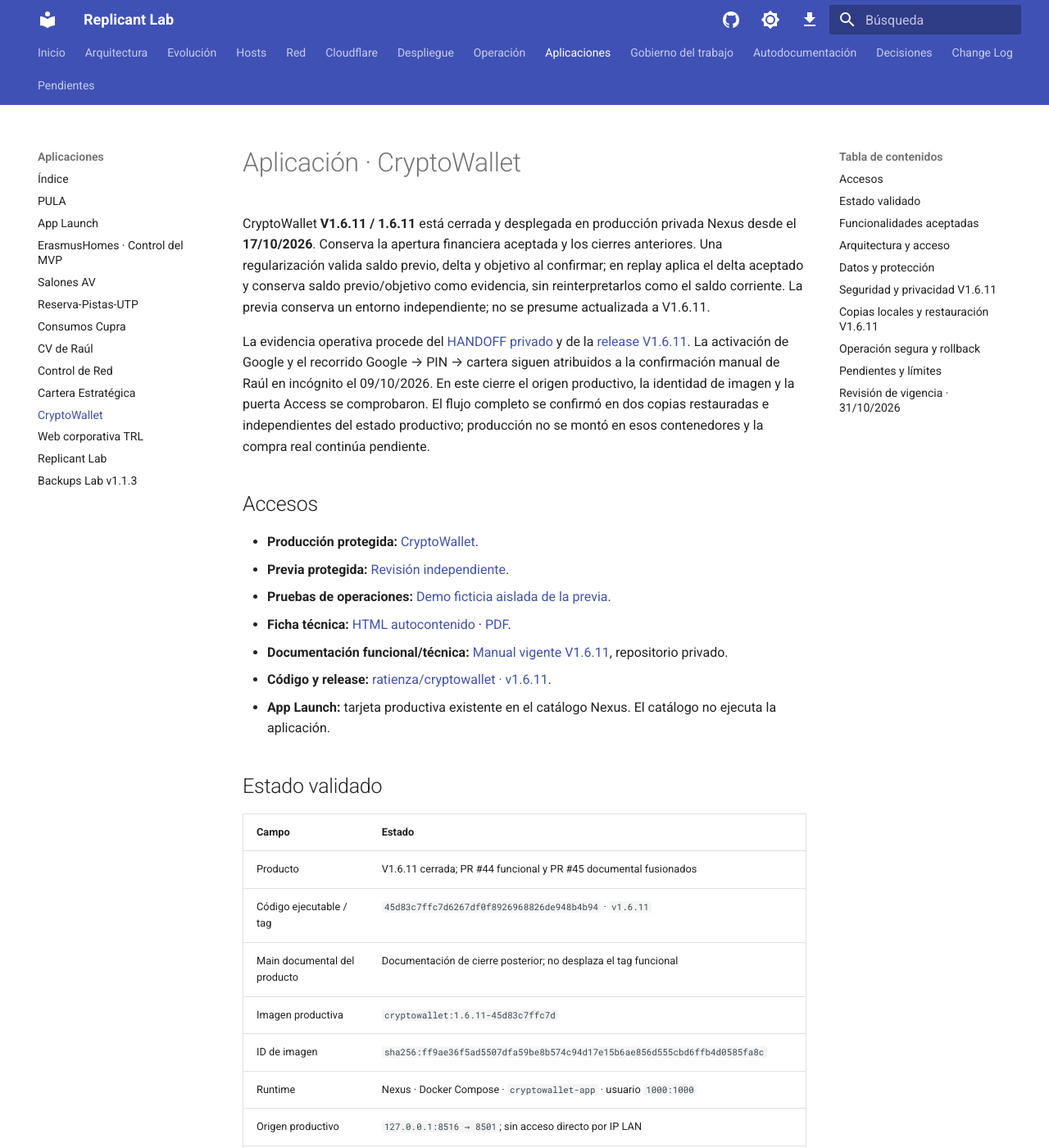
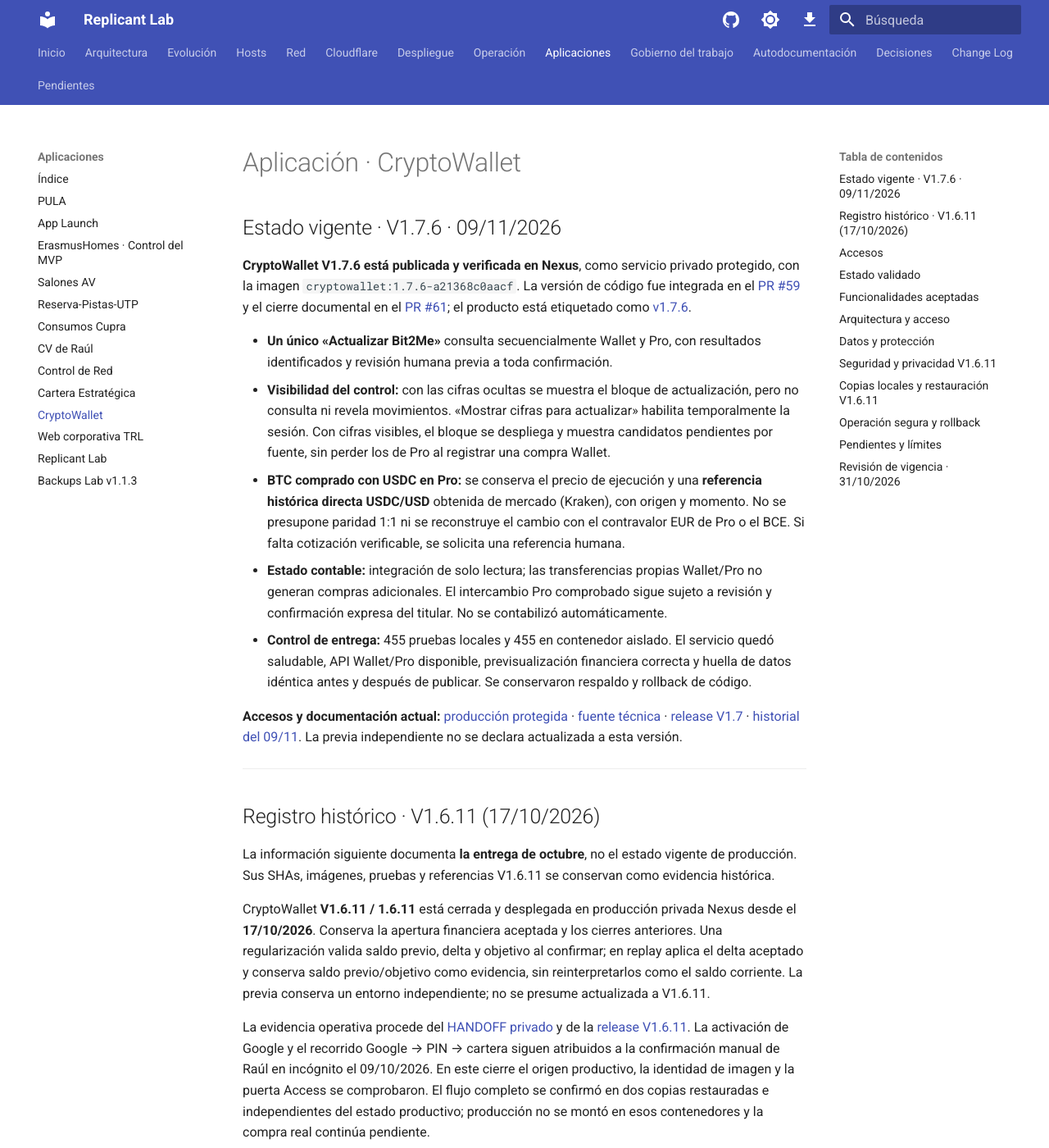
Before and after one commit to ratienza/infra-replicant-lab, an MkDocs documentation site: the page built from docs/aplicaciones/cryptowallet.md, in a window 1280 px wide and 1400 px high. Shown: the whole window at 82% size. Built offline with MkDocs 1.6.1 and Material for MkDocs 9.7.7, drawn with Linux system fonts in a browser that asks for light colours; a script that is not in the unit is left out.

Commit message:
docs-cryptowallet-v176-nexus

```diff
--- a/docs/aplicaciones/cryptowallet.md
+++ b/docs/aplicaciones/cryptowallet.md
@@ -1,4 +1,22 @@
 # Aplicación · CryptoWallet
+
+## Estado vigente · V1.7.6 · 09/11/2026
+
+**CryptoWallet V1.7.6 está publicada y verificada en Nexus**, como servicio privado protegido, con la imagen `cryptowallet:1.7.6-a21368c0aacf`. La versión de código fue integrada en el [PR #59](https://github.com/ratienza/cryptowallet/pull/59) y el cierre documental en el [PR #61](https://github.com/ratienza/cryptowallet/pull/61); el producto está etiquetado como [v1.7.6](https://github.com/ratienza/cryptowallet/tree/v1.7.6).
+
+- **Un único «Actualizar Bit2Me»** consulta secuencialmente Wallet y Pro, con resultados identificados y revisión humana previa a toda confirmación.
+- **Visibilidad del control:** con las cifras ocultas se muestra el bloque de actualización, pero no consulta ni revela movimientos. «Mostrar cifras para actualizar» habilita temporalmente la sesión. Con cifras visibles, el bloque se despliega y muestra candidatos pendientes por fuente, sin perder los de Pro al registrar una compra Wallet.
+- **BTC comprado con USDC en Pro:** se conserva el precio de ejecución y una **referencia histórica directa USDC/USD** obtenida de mercado (Kraken), con origen y momento. No se presupone paridad 1:1 ni se reconstruye el cambio con el contravalor EUR de Pro o el BCE. Si falta cotización verificable, se solicita una referencia humana.
+- **Estado contable:** integración de solo lectura; las transferencias propias Wallet/Pro no generan compras adicionales. El intercambio Pro comprobado sigue sujeto a revisión y confirmación expresa del titular. No se contabilizó automáticamente.
+- **Control de entrega:** 455 pruebas locales y 455 en contenedor aislado. El servicio quedó saludable, API Wallet/Pro disponible, previsualización financiera correcta y huella de datos idéntica antes y después de publicar. Se conservaron respaldo y rollback de código.
+
+**Accesos y documentación actual:** [producción protegida](https://cryptowallet.thereplicantlab.com/) · [fuente técnica](https://github.com/ratienza/cryptowallet/tree/main/docs/v1) · [release V1.7](https://github.com/ratienza/cryptowallet/blob/main/docs/releases/v1.7.md) · [historial del 09/11](../cambios/2026-11-09.md). La previa independiente no se declara actualizada a esta versión.
+
+---
+
+## Registro histórico · V1.6.11 (17/10/2026)
+
+La información siguiente documenta **la entrega de octubre**, no el estado vigente de producción. Sus SHAs, imágenes, pruebas y referencias V1.6.11 se conservan como evidencia histórica.
 
 CryptoWallet **V1.6.11 / 1.6.11** está cerrada y desplegada en producción privada Nexus desde el **17/10/2026**. Conserva la apertura financiera aceptada y los cierres anteriores. Una regularización valida saldo previo, delta y objetivo al confirmar; en replay aplica el delta aceptado y conserva saldo previo/objetivo como evidencia, sin reinterpretarlos como el saldo corriente. La previa conserva un entorno independiente; no se presume actualizada a V1.6.11.
 
--- a/mkdocs.yml
+++ b/mkdocs.yml
@@ -53,6 +53,7 @@
   - Decisiones: decisiones.md
   - Change Log:
       - Índice: cambios/index.md
+      - 9 de noviembre de 2026: cambios/2026-11-09.md
       - 31 de octubre de 2026: cambios/2026-10-31.md
       - 17 de octubre de 2026: cambios/2026-10-17.md
       - 16 de octubre de 2026: cambios/2026-10-16.md
```
Also changed, not shown: docs/aplicaciones/index.md (+3 -3 lines), docs/cambios/2026-11-09.md (added, +20 -0 lines), docs/cambios/index.md (+2 -0 lines), docs/pendientes/cryptowallet.md (+12 -0 lines).
